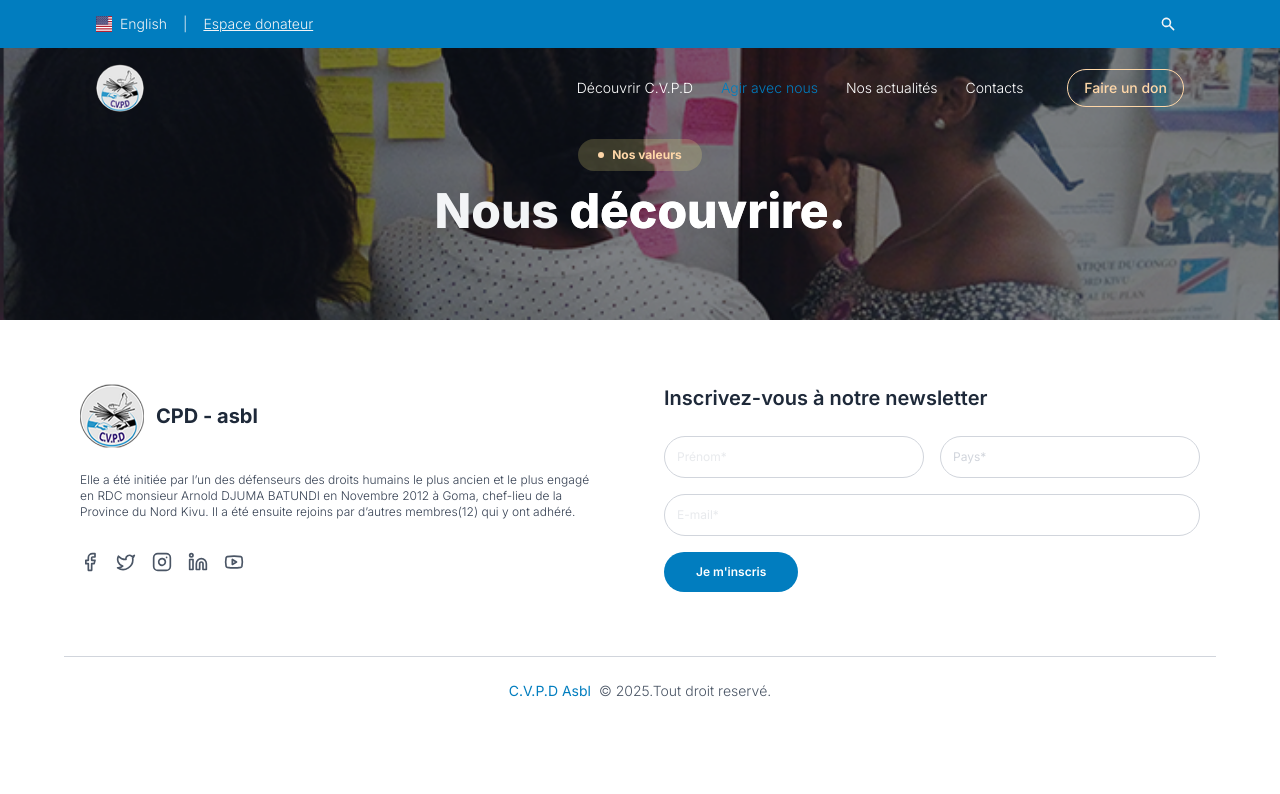
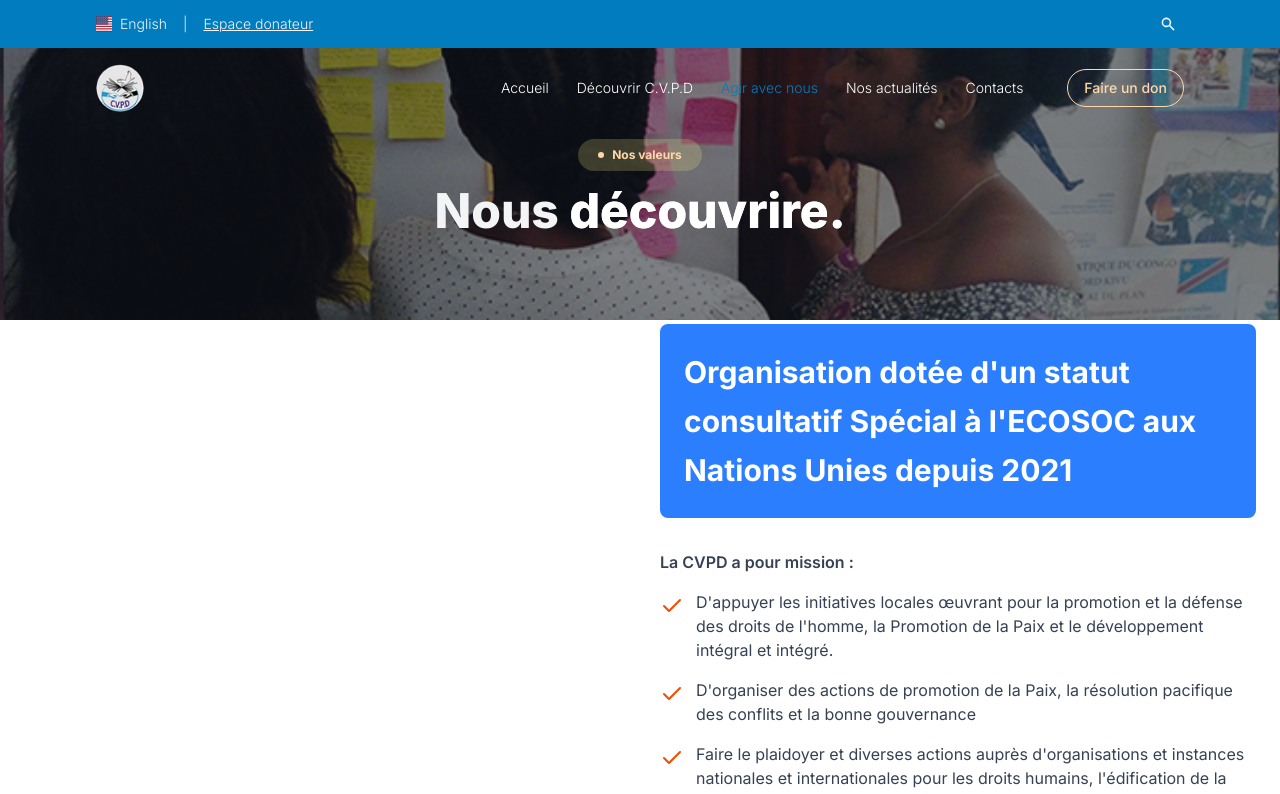
Before and after one commit to Rooy77/cvpd-asbl, a Next.js app: page /service in a window 1280 px wide. Shown: the top 794 px of the page. Built offline with nearby package versions, Linux system fonts and the light colour scheme; grey boxes are pictures that could not be loaded.

Commit message:
correction about

```diff
--- a/src/app/about/page.tsx
+++ b/src/app/about/page.tsx
@@ -3,6 +3,7 @@
 import StorySection from "@/components/story";
 import MobilT from "@/components/mobilT";
 import AboutaSuite from "@/components/AboutSuite";
+import Organigramme from "@/components/Organigramme";
 
 export default function About(){
     return(
@@ -35,6 +36,7 @@
                 </div>
             </div>
             <StorySection />
+            <Organigramme />
             <AboutaSuite />
             <MobilT />
         </section>
--- a/src/app/service/page.tsx
+++ b/src/app/service/page.tsx
@@ -1,5 +1,6 @@
 'use client';
 import Image from "next/image";
+import MisionV from "@/components/MissionVal";
 
 export default function About(){
     return(
@@ -31,6 +32,7 @@
                     </div>
                 </div>
             </div>
+            <MisionV />
         </section>
     )
 }
--- a/src/components/AboutSuite.tsx
+++ b/src/components/AboutSuite.tsx
@@ -40,7 +40,8 @@
 
   return (
     <section className="bg-white text-gray-800">
-      <div className="max-w-6xl mx-auto px-8 py-16">
+      <div className="max-w-6xl mx-auto px-8">
+        <div className="h-20 w-full"></div>
         {/* En-tête */}
         <div className="flex flex-col md:flex-row justify-between items-start md:items-center mb-16">
           <div>
@@ -149,6 +150,7 @@
           })}
         </div>
       </div>
+      <div className="h-20 w-full"></div>
     </section>
   );
 };
--- /dev/null
+++ b/src/components/MissionVal.tsx
@@ -0,0 +1,66 @@
+import React from 'react';
+import Image from 'next/image';
+import { FiCheck } from 'react-icons/fi'; // Icône de coche (à installer si besoin)
+
+const MissionEcosoc = () => {
+  return (
+    <div className="container mx-auto px-6 py-1 flex flex-col lg:flex-row items-start gap-10">
+
+      {/* Colonne de Gauche : Image */}
+      <div className="relative w-full lg:w-1/2 h-96 lg:h-auto rounded-lg overflow-hidden">
+        {/* Placeholder pour l'image. Remplacez 'votre-image.jpg' par le chemin réel. */}
+        <Image
+          src="/chemin/vers/votre-image-de-travail.jpg" // À remplacer par le chemin réel de l'image
+          alt="Membres de l'organisation travaillant sur un tableau"
+          fill
+          className="object-cover"
+          priority
+        />
+      </div>
+
+      {/* Colonne de Droite : Texte et Mission */}
+      <div className="w-full lg:w-1/2">
+
+        {/* Encadré d'information principal (bleu) */}
+        <div className="bg-blue-500 text-white p-6 mb-8 rounded-lg">
+          <h2 className="text-2xl md:text-3xl font-bold leading-relaxed">
+            Organisation dotée d&apos;un statut consultatif Spécial à l&apos;ECOSOC aux Nations Unies depuis 2021
+          </h2>
+        </div>
+
+        <p className="text-gray-700 font-semibold mb-4">
+          La CVPD a pour mission :
+        </p>
+
+        {/* Liste des Missions */}
+        <ul className="space-y-4">
+          {/* Mission 1 */}
+          <li className="flex items-start text-gray-700">
+            <FiCheck className="w-6 h-6 text-orange-600 mt-1 flex-shrink-0" />
+            <p className="ml-3">
+              D&apos;appuyer les initiatives locales œuvrant pour la promotion et la défense des droits de l&apos;homme, la Promotion de la Paix et le développement intégral et intégré.
+            </p>
+          </li>
+
+          {/* Mission 2 */}
+          <li className="flex items-start text-gray-700">
+            <FiCheck className="w-6 h-6 text-orange-600 mt-1 flex-shrink-0" />
+            <p className="ml-3">
+              D&apos;organiser des actions de promotion de la Paix, la résolution pacifique des conflits et la bonne gouvernance
+            </p>
+          </li>
+
+          {/* Mission 3 */}
+          <li className="flex items-start text-gray-700">
+            <FiCheck className="w-6 h-6 text-orange-600 mt-1 flex-shrink-0" />
+            <p className="ml-3">
+              Faire le plaidoyer et diverses actions auprès d&apos;organisations et instances nationales et internationales pour les droits humains, l&apos;édification de la Paix et le développement communautaire.
+            </p>
+          </li>
+        </ul>
+      </div>
+    </div>
+  );
+};
+
+export default MissionEcosoc;
--- /dev/null
+++ b/src/components/Organigramme.tsx
@@ -0,0 +1,31 @@
+"use client";
+
+import Image from "next/image";
+
+export default function OrganisationCVPD() {
+  return (
+    <section className=" bg-gray-900 text-white flex flex-col items-center justify-center px-4 py-20">
+      <div className="max-w-6xl text-center">
+        <h2 className="text-2xl md:text-3xl font-bold leading-relaxed">
+          Organisation de la CVPD
+        </h2>
+        <p className="text-xs text-gray-400 mt-2 font-light mb-8">
+          La structure organisationnelle de la CVPD se présente de la manière suivante :
+        </p>
+
+        {/* Image de l’organigramme */}
+        <div className="relative w-full max-w-4xl mx-auto rounded-xl overflow-hidden shadow-2xl border border-gray-700 bg-gray-800 p-4">
+          <Image
+            src="/img/org.jpg" // 🔹 place ton image ici dans /public/images/
+            alt="Organigramme de la CVPD"
+            width={1200}
+            height={900}
+            className="w-full h-auto object-contain rounded-lg"
+          />
+        </div>
+
+        {/* Légende ou note éventuelle */}
+      </div>
+    </section>
+  );
+}
--- a/src/components/header.tsx
+++ b/src/components/header.tsx
@@ -11,10 +11,11 @@
 
 // Définition des liens de navigation
 const navItems = [
-  { label: "Découvrir C.V.P.D", href: "/about" },
-  { label: "Agir avec nous", href: "/service" },
-  { label: "Nos actualités", href: "/blog" },
-  { label: "Contacts", href: "/contact" },
+    { label: "Accueil", href: "/" },
+    { label: "Découvrir C.V.P.D", href: "/about" },
+    { label: "Agir avec nous", href: "/service" },
+    { label: "Nos actualités", href: "/blog" },
+    { label: "Contacts", href: "/contact" },
 ];
 
 export default function Header() {
--- a/src/components/story.tsx
+++ b/src/components/story.tsx
@@ -44,17 +44,12 @@
               initial={{ scale: 0 }}
               animate={{ scale: 1 }}
               transition={{ type: "spring", stiffness: 100, delay: 0.5 }}
-              className="absolute top-[25%] left-[83%] w-24 h-24 flex items-center justify-center rounded-full bg-white shadow-sm  border-4 border-white z-10"
+              className="absolute top-[25%] left-[82%] w-24 h-24 flex items-center justify-center rounded-2xl bg-orange-200 z-10"
               // J'ai enlevé les transformations dynamiques pour le coller dans la zone comme sur la maquette
             >
               <div className="relative w-full h-full flex items-center justify-center">
                 <span className="text-green-700 font-bold text-base">
-                    <Image
-                        src="/logos/logo.png"
-                        alt="Business discussion"
-                        fill
-                        className="object-cover rounded-2xl"
-                    />
+
                 </span>
               </div>
             </motion.div>
```
Also changed, not shown: public/img/org.jpg (added).
